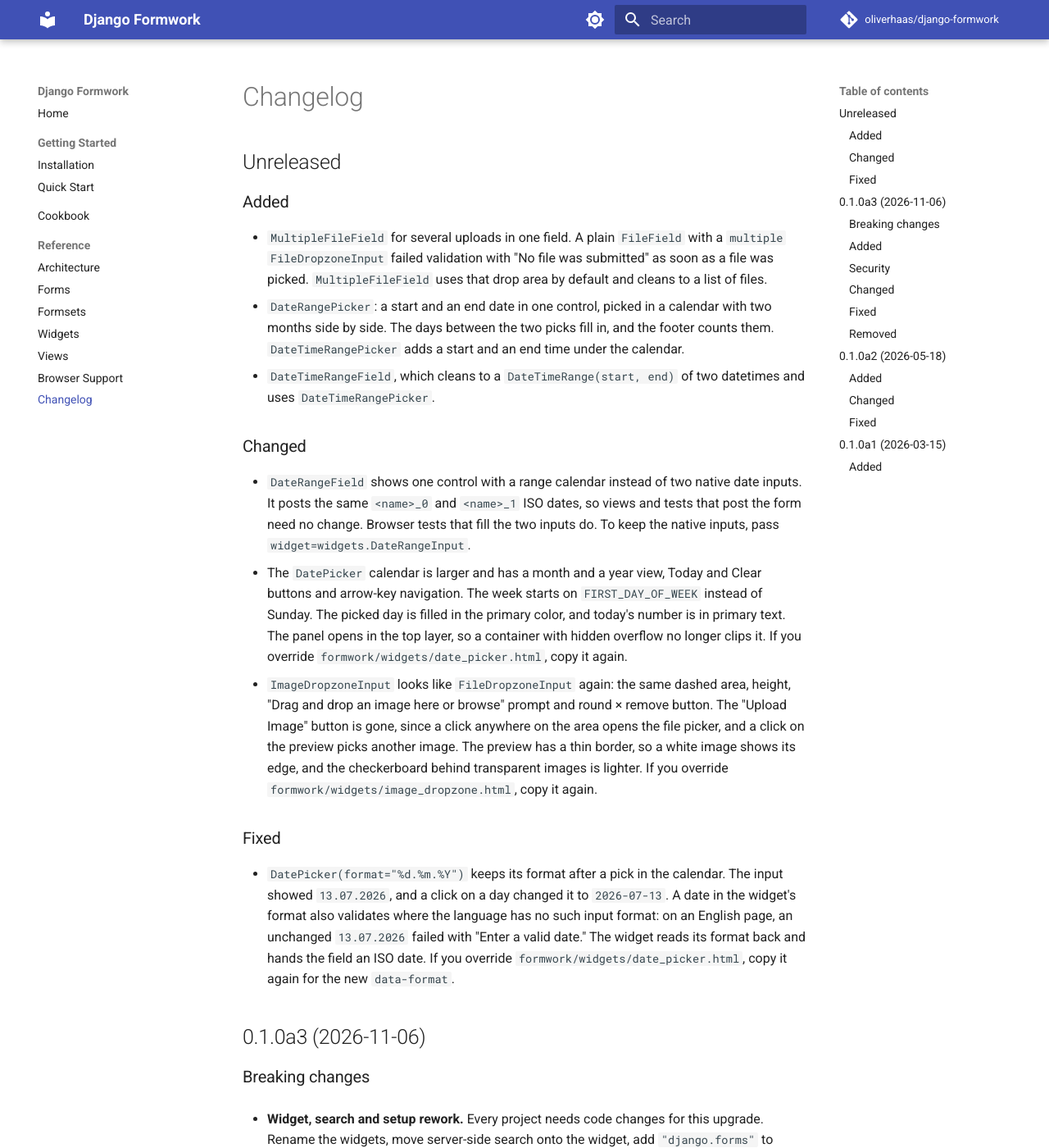
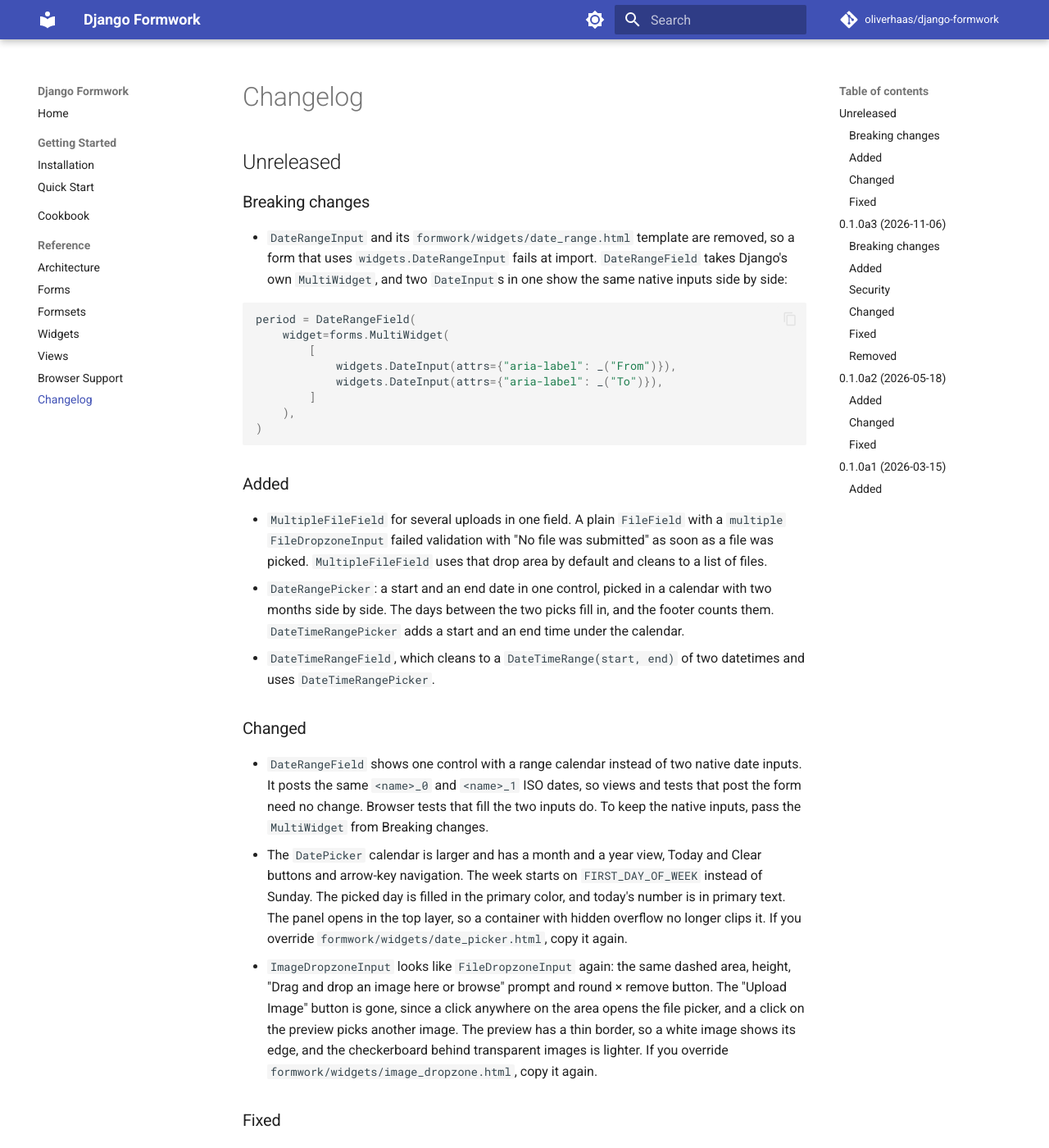
Before and after one commit to oliverhaas/django-formwork, an MkDocs documentation site: the page built from docs/reference/changelog.md, in a window 1280 px wide and 1400 px high. Shown: the whole window at 82% size. Built offline with MkDocs 1.6.1 and Material for MkDocs 9.7.7, drawn with Linux system fonts in a browser that asks for light colours; comment, search, counter and statistics services are not loaded; the version menu is left out.

Commit message:
feat(widgets)!: remove DateRangeInput in favor of a plain MultiWidget

````diff
--- a/django_formwork/static/formwork/formwork.css
+++ b/django_formwork/static/formwork/formwork.css
@@ -277,15 +277,15 @@
     @apply inline-flex items-center gap-1.5 cursor-pointer;
 }
 
-/* MultiWidget (SplitDateTimeWidget, SelectDateWidget): Django's
-   multiwidget template outputs bare <input>/<select> elements with
+/* MultiWidget (SplitDateTimeWidget, SelectDateWidget, two DateInputs):
+   Django's multiwidget template outputs bare <input>/<select> elements with
    no wrapper.  The fieldset grid would stack them vertically; switch
    to explicit multi-column layout so sub-widgets sit side by side.
    Legend and help text span all columns.
    MUST be unlayered to beat DaisyUI's .fieldset grid-template-columns
    (in @layer utilities). */
-fieldset.fieldset:has(> input[type="date"] + input[type="time"]),
-fieldset.fieldset:has(> .tooltip > input[type="date"] + input[type="time"]) {
+fieldset.fieldset:has(> input[type="date"] + input:is([type="date"], [type="time"])),
+fieldset.fieldset:has(> .tooltip > input[type="date"] + input:is([type="date"], [type="time"])) {
     grid-template-columns: 1fr 1fr;
     column-gap: 0.5rem;
 }
@@ -296,10 +296,10 @@
     column-gap: 0.5rem;
 }
 
-fieldset.fieldset:has(> input[type="date"] + input[type="time"]) > .fieldset-legend,
-fieldset.fieldset:has(> input[type="date"] + input[type="time"]) > .label,
-fieldset.fieldset:has(> .tooltip > input[type="date"] + input[type="time"]) > .fieldset-legend,
-fieldset.fieldset:has(> .tooltip > input[type="date"] + input[type="time"]) > .label,
+fieldset.fieldset:has(> input[type="date"] + input:is([type="date"], [type="time"])) > .fieldset-legend,
+fieldset.fieldset:has(> input[type="date"] + input:is([type="date"], [type="time"])) > .label,
+fieldset.fieldset:has(> .tooltip > input[type="date"] + input:is([type="date"], [type="time"])) > .fieldset-legend,
+fieldset.fieldset:has(> .tooltip > input[type="date"] + input:is([type="date"], [type="time"])) > .label,
 fieldset.fieldset:has(> select + select + select) > .fieldset-legend,
 fieldset.fieldset:has(> select + select + select) > .label,
 fieldset.fieldset:has(> .tooltip > select + select + select) > .fieldset-legend,
@@ -309,7 +309,7 @@
 
 /* Error tooltip inside a multi-widget fieldset: span all columns
    and use subgrid so child inputs keep the parent's column layout. */
-fieldset.fieldset > .tooltip:has(> input[type="date"] + input[type="time"]),
+fieldset.fieldset > .tooltip:has(> input[type="date"] + input:is([type="date"], [type="time"])),
 fieldset.fieldset > .tooltip:has(> select + select + select) {
     grid-column: 1 / -1;
     display: grid;
--- a/docs/reference/changelog.md
+++ b/docs/reference/changelog.md
@@ -1,6 +1,24 @@
 # Changelog
 
 ## Unreleased
+
+### Breaking changes
+
+- `DateRangeInput` and its `formwork/widgets/date_range.html` template are removed, so a
+  form that uses `widgets.DateRangeInput` fails at import. `DateRangeField` takes
+  Django's own `MultiWidget`, and two `DateInput`s in one show the same native inputs
+  side by side:
+
+  ```python
+  period = DateRangeField(
+      widget=forms.MultiWidget(
+          [
+              widgets.DateInput(attrs={"aria-label": _("From")}),
+              widgets.DateInput(attrs={"aria-label": _("To")}),
+          ]
+      ),
+  )
+  ```
 
 ### Added
 
@@ -19,7 +37,7 @@
 - `DateRangeField` shows one control with a range calendar instead of two native date
   inputs. It posts the same `<name>_0` and `<name>_1` ISO dates, so views and tests that
   post the form need no change. Browser tests that fill the two inputs do. To keep the
-  native inputs, pass `widget=widgets.DateRangeInput`.
+  native inputs, pass the `MultiWidget` from Breaking changes.
 - The `DatePicker` calendar is larger and has a month and a year view, Today and Clear
   buttons and arrow-key navigation. The week starts on `FIRST_DAY_OF_WEEK` instead of
   Sunday. The picked day is filled in the primary color, and today's number is in
--- a/docs/reference/widgets.md
+++ b/docs/reference/widgets.md
@@ -507,15 +507,28 @@
 
 `format` defaults to `DATETIME_FORMAT`.
 
-### DateRangeInput
+### Two native date inputs
 
-Two native `DateInput`s side by side under one field label, with "From" and
-"To" names for screen readers. Pass it to `DateRangeField` to use the
-browser's own date controls:
+`DateRangeField` also takes Django's own `MultiWidget`. With two `DateInput`s
+it shows the browser's date controls side by side under one field label. The
+label names the pair, so give each input an `aria-label`:
 
 ```python
-period = DateRangeField(widget=widgets.DateRangeInput)
+from django import forms
+from django.utils.translation import gettext_lazy as _
+from django_formwork import DateRangeField, widgets
+
+period = DateRangeField(
+    widget=forms.MultiWidget(
+        [
+            widgets.DateInput(attrs={"aria-label": _("From")}),
+            widgets.DateInput(attrs={"aria-label": _("To")}),
+        ]
+    ),
+)
 ```
+
+The inputs post `period_0` and `period_1`, like `DateRangePicker`.
 
 ### DatePicker
 
````
Also changed, not shown: README.md (+1 -1 lines), docs/index.md (+1 -1 lines), 5 other files.
